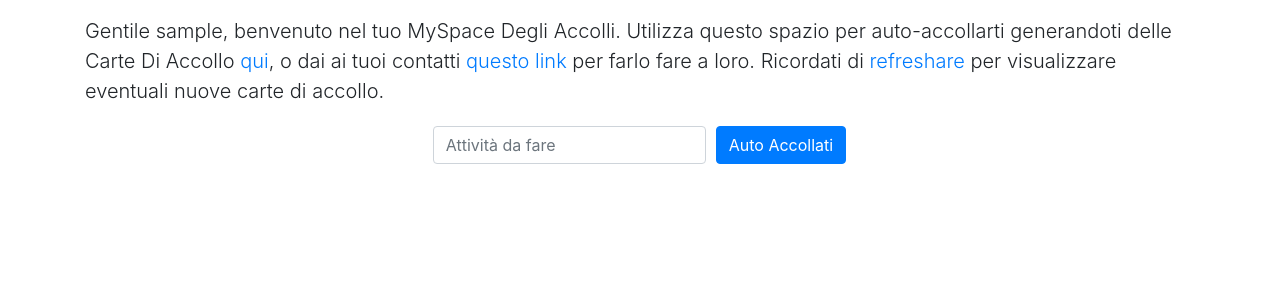
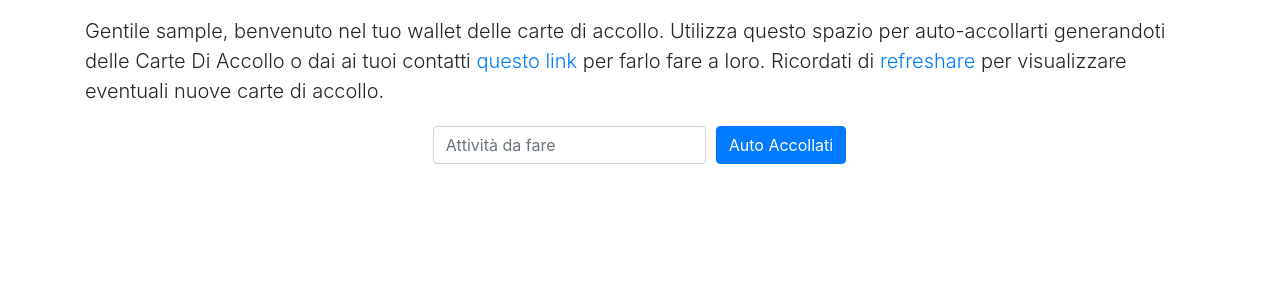
Before and after one commit to lucky-sideburn/cartediaccollo, a Flask app: page /dashboard_accolli in a window 1280 px wide. Shown: the part 48-348 px from the top of the page. Run offline with Flask 2, Linux system fonts and the light colour scheme; the visitor is signed in with stand-in values (Sample User, id 1); data that the repository does not hold is empty; some libraries are stand-ins or nearby versions.

Commit message:
replace Myspace degli accolli with wallet degli accolli

```diff
--- a/templates/dashboard_accolli.html
+++ b/templates/dashboard_accolli.html
@@ -8,7 +8,7 @@
     <meta name="author" content="">
     <link rel="icon" href="/docs/4.0/assets/img/favicons/favicon.ico">
 
-    <title>MySpace Degli Accolli</title>
+    <title>Wallet Carte Di Accollo</title>
 
     <link rel="canonical" href="https://getbootstrap.com/docs/4.0/examples/album/">
 
@@ -70,7 +70,7 @@
       <div class="container">
       {% if session['username'] %}
         <p class="lead">
-Gentile {{session['username']}}, benvenuto nel tuo MySpace Degli Accolli. Utilizza questo spazio per auto-accollarti generandoti delle Carte Di Accollo <a href="https://accolli.it?id={{id}}">qui</a>, o dai ai tuoi contatti <a href="https://accolli.it?id={{id}}">questo link</a> per farlo fare a loro. Ricordati di <a href="/dashboard_accolli">refreshare</a> per visualizzare eventuali nuove carte di accollo.
+Gentile {{session['username']}}, benvenuto nel tuo wallet delle carte di accollo. Utilizza questo spazio per auto-accollarti generandoti delle Carte Di Accollo o dai ai tuoi contatti <a href="https://accolli.it?id={{id}}">questo link</a> per farlo fare a loro. Ricordati di <a href="/dashboard_accolli">refreshare</a> per visualizzare eventuali nuove carte di accollo.
         </p>
       {% endif %}
         {% if request.args.get('input_alert') == '1' %}
--- a/templates/index.html
+++ b/templates/index.html
@@ -36,7 +36,6 @@
         <div class="inner">
           <nav class="nav nav-masthead justify-content-center">
             <a class="nav-link active" href="https://accolli.it">Home</a>
-           <!-- <a class="nav-link" href="/dashboard_accolli">MySpace Degli Accolli</a> -->
             {% if not session['username'] %}
             <a class="nav-link" data-toggle="modal" data-target="#loginModal" href="/#">Login</a>
             <a class="nav-link" data-toggle="modal" data-target="#registerModal" href="/#">Registrati</a>
@@ -173,7 +172,7 @@
           </div>
           <div class="form-group">
             <label for="sender1">Il tuo nome</label>
-            <input name="sender" type="text" class="form-control" id="sender1" placeholder="Foo Bar">
+
           </div>
           <button type="submit" class="btn btn-primary">Crea</button>
         </form>
```
Also changed, not shown: 1 other file.
